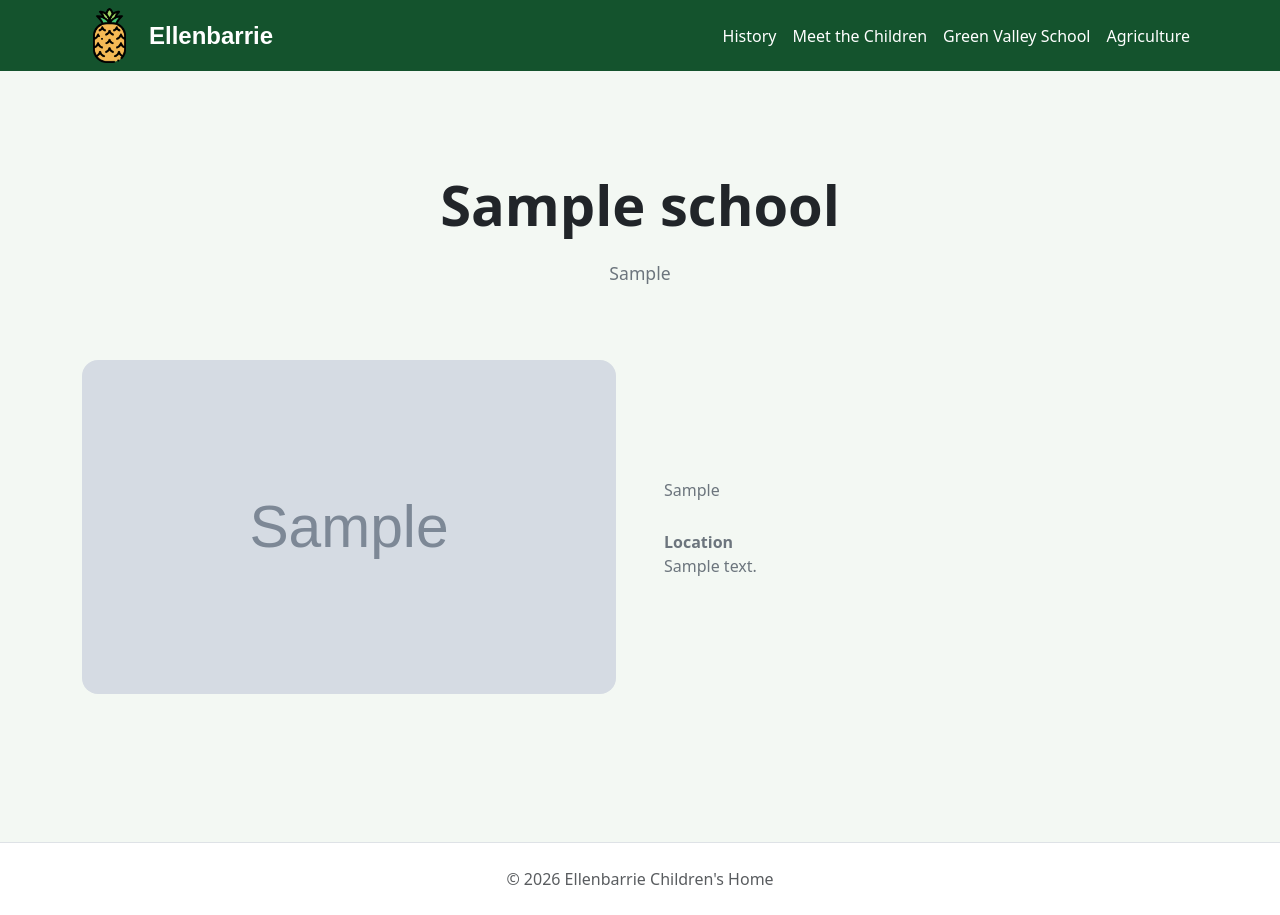
After one commit to larslover/ellenbarrie, a Django app: page /school/ in a window 1280 px wide. The commit adds this page. Run offline with Django 5.2, Linux system fonts and the light colour scheme; tables that the repository leaves empty hold one stand-in row (values such as "Sample post"); grey boxes marked "Sample" are stand-in pictures.

Commit message:
added school

```diff
--- a/core/models.py
+++ b/core/models.py
@@ -211,3 +211,44 @@ class Child(models.Model):
             )
 
         super().save(*args, **kwargs)
+
+# ============================================================
+# GREEN VALLEY ENGLISH SCHOOL
+# ============================================================
+
+class School(models.Model):
+
+    name = models.CharField(
+        max_length=200,
+        default="Green Valley English School"
+    )
+
+    introduction = models.TextField(
+        blank=True
+    )
+
+    image = models.ImageField(
+        upload_to="school/",
+        blank=True,
+        null=True
+    )
+
+    address = models.CharField(
+        max_length=300,
+        blank=True
+    )
+
+    is_active = models.BooleanField(
+        default=True
+    )
+
+    created_at = models.DateTimeField(
+        auto_now_add=True
+    )
+
+    updated_at = models.DateTimeField(
+        auto_now=True
+    )
+
+    def __str__(self):
+        return self.name
--- /dev/null
+++ b/core/templates/core/school.html
@@ -0,0 +1,179 @@
+{% extends "base.html" %}
+
+{% block title %}
+{{ school.name }} | Ellenbarrie Children's Home
+{% endblock %}
+
+
+{% block extra_css %}
+
+<style>
+
+    /* ============================================================
+       SCHOOL HEADER
+       ============================================================ */
+
+    .school-header {
+        padding: 100px 0 70px;
+        text-align: center;
+    }
+
+    .school-header h1 {
+        font-size: 3.5rem;
+        font-weight: 700;
+    }
+
+    .school-header p {
+        max-width: 750px;
+        margin: 20px auto 0;
+        color: #6c757d;
+        font-size: 1.1rem;
+        line-height: 1.8;
+    }
+
+
+    /* ============================================================
+       SCHOOL CONTENT
+       ============================================================ */
+
+    .school-content {
+        padding-bottom: 100px;
+    }
+
+    .school-image {
+        width: 100%;
+        aspect-ratio: 16 / 10;
+        object-fit: cover;
+        border-radius: 16px;
+    }
+
+    .school-text {
+        line-height: 1.8;
+        color: #6c757d;
+    }
+
+    .school-address {
+        margin-top: 25px;
+        color: #6c757d;
+    }
+
+
+    /* ============================================================
+       MOBILE
+       ============================================================ */
+
+    @media (max-width: 767px) {
+
+        .school-header {
+            padding: 70px 20px 50px;
+        }
+
+        .school-header h1 {
+            font-size: 2.5rem;
+        }
+
+        .school-content {
+            padding-bottom: 60px;
+        }
+
+    }
+
+</style>
+
+{% endblock %}
+
+
+{% block content %}
+
+{% if school %}
+
+<!-- ============================================================
+     HEADER
+     ============================================================ -->
+
+<section class="school-header">
+
+    <div class="container">
+
+        <h1>
+            {{ school.name }}
+        </h1>
+
+        {% if school.introduction %}
+
+            <p>
+                {{ school.introduction }}
+            </p>
+
+        {% endif %}
+
+    </div>
+
+</section>
+
+
+<!-- ============================================================
+     CONTENT
+     ============================================================ -->
+
+<section class="container school-content">
+
+    <div class="row align-items-center g-5">
+
+        {% if school.image %}
+
+            <div class="col-lg-6">
+
+                <img
+                    src="{{ school.image.url }}"
+                    alt="{{ school.name }}"
+                    class="school-image"
+                >
+
+            </div>
+
+        {% endif %}
+
+
+        <div class="col-lg-6">
+
+            {% if school.introduction %}
+
+                <div class="school-text">
+                    {{ school.introduction|linebreaks }}
+                </div>
+
+            {% endif %}
+
+
+            {% if school.address %}
+
+                <div class="school-address">
+
+                    <strong>Location</strong><br>
+
+                    {{ school.address }}
+
+                </div>
+
+            {% endif %}
+
+        </div>
+
+    </div>
+
+</section>
+
+{% else %}
+
+<section class="container py-5 text-center">
+
+    <p class="text-muted">
+        School information is currently being prepared.
+    </p>
+
+</section>
+
+{% endif %}
+
+{% endblock %}
--- a/core/urls.py
+++ b/core/urls.py
@@ -13,4 +13,5 @@ urlpatterns = [
     views.service_worker,
     name='service_worker'
 ),
+path("school/", views.school, name="school"),
 ]
--- a/core/views.py
+++ b/core/views.py
@@ -6,7 +6,8 @@ from .models import (
     HistoryEntry,
     FarmingHero,
     FarmingUpdate,
-    Child
+    Child,
+    School,
 )
 
 
@@ -78,3 +79,11 @@ def service_worker(request):
         content,
         content_type='application/javascript'
     )
+def school(request):
+    school = School.objects.filter(is_active=True).first()
+
+    return render(
+        request,
+        "core/school.html",
+        {"school": school}
+    )
--- a/templates/base.html
+++ b/templates/base.html
@@ -284,6 +284,18 @@
                       </a>
 
                   </li>
+                  <!-- GREEN VALLEY ENGLISH SCHOOL -->
+
+<li class="nav-item">
+
+  <a
+      class="nav-link"
+      href="{% url 'school' %}"
+  >
+      Green Valley School
+  </a>
+
+</li>
 
 
                     <!-- AGRICULTURE -->
```
Also changed, not shown: core/admin.py (+23 -0 lines), core/migrations/0006_school.py (added).
